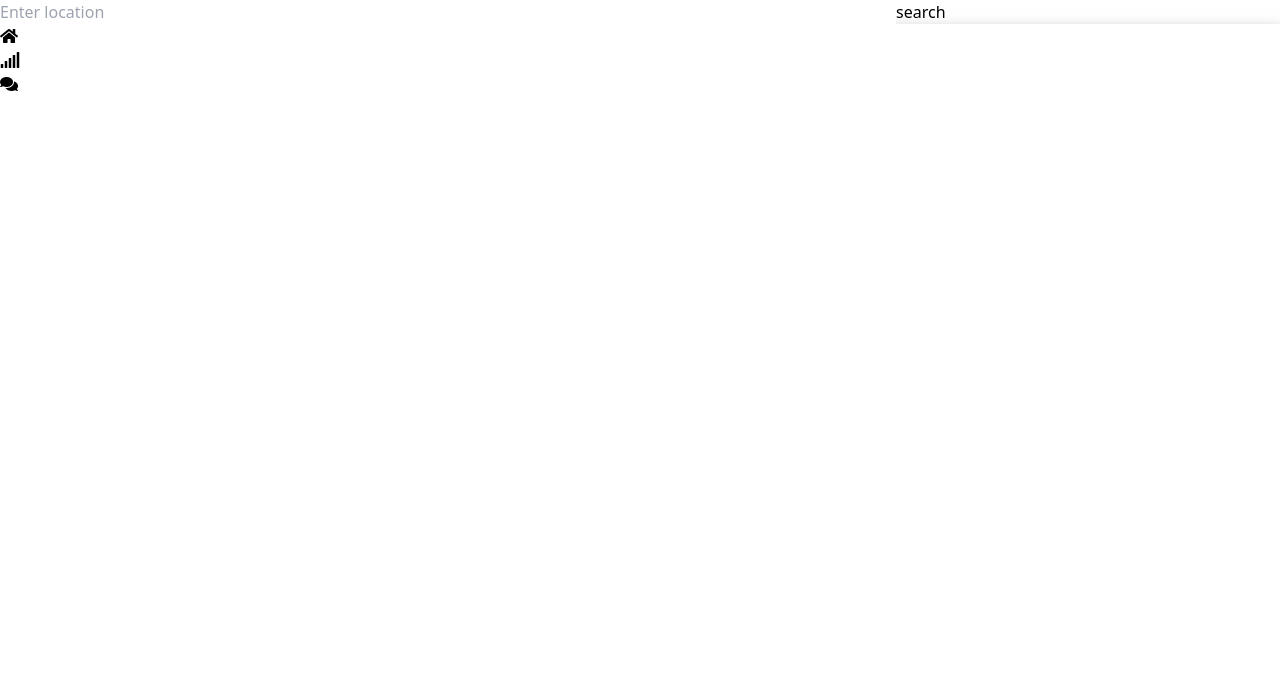
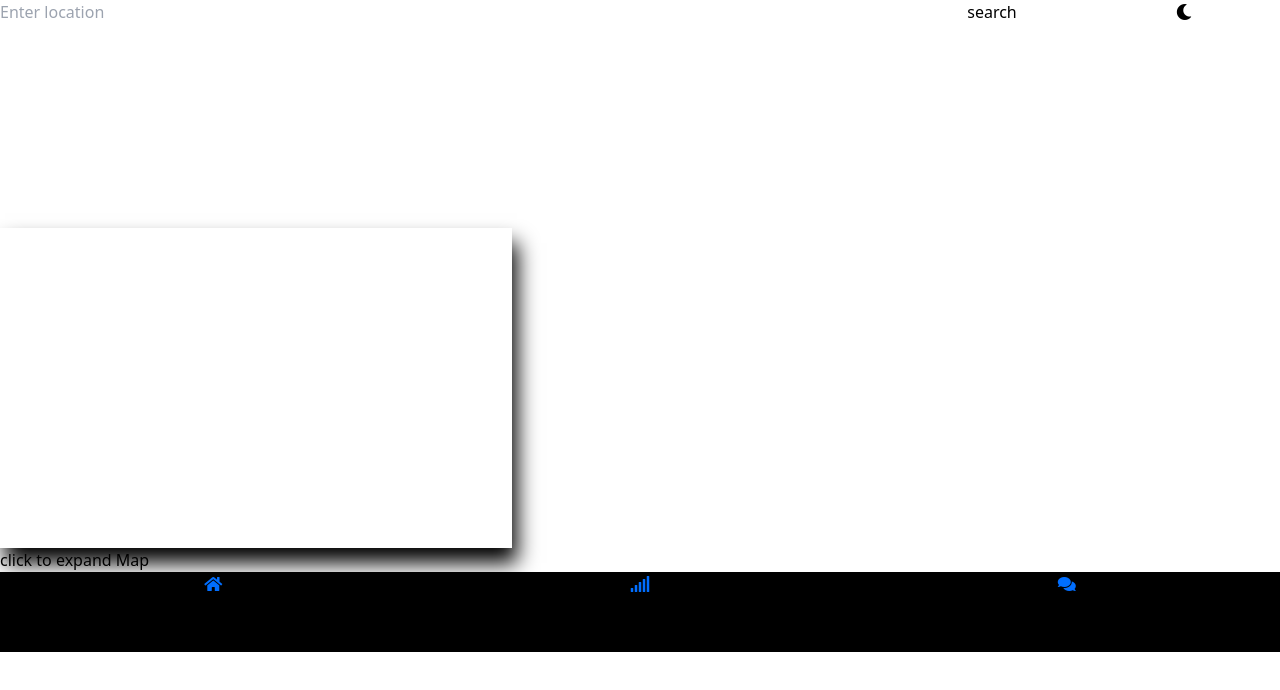
Before and after one commit to NicholasConradHolzer/GP_2_CrimeTracker, a website: page public/index.html in a window 1280 px wide. Drawn offline with nearby package versions, Linux system fonts and the light colour scheme.

Commit message:
css grid added

```diff
--- a/public/index.html
+++ b/public/index.html
@@ -23,15 +23,24 @@
     <header>
         <input type="text" placeholder="Enter location" id="search">
         <input type="button" value="search" id="searchBtn">
+        <i class="fas fa-moon"></i>
         <!--display date-fns here-->
     </header>
 
 
 
+    <main>
+
+        <section>
 
             <div id="map">
+            </div>
+            <h1>click to expand Map</h1>
+        </section>
+        <section>
 
-        <aside>
+        </section>
+    </main>
 
     <nav>
         <ul>
@@ -55,10 +64,7 @@
             </li>
         </ul>
     </nav>
-        </aside>
 
-
-    </div>
 
 </body>
 
--- a/public/map.js
+++ b/public/map.js
@@ -12,7 +12,7 @@ if (navigator.geolocation) {
         let map = L.map('map').setView([latitude, longitude], 13);
         L.tileLayer('https://api.mapbox.com/styles/v1/{id}/tiles/{z}/{x}/{y}?access_token={accessToken}', {
             attribution: 'Map data &copy; <a href="https://www.openstreetmap.org/copyright">OpenStreetMap</a> contributors, Imagery © <a href="https://www.mapbox.com/">Mapbox</a>',
-            maxZoom: 18,
+            maxZoom: 16,
             id: 'mapbox/streets-v11',
             tileSize: 512,
             zoomOffset: -1,
--- a/utils/styles/style.scss
+++ b/utils/styles/style.scss
@@ -1,20 +1,32 @@
 
 $primaryColor:black;
-$secondaryColor: rgb(0, 68, 255);
+$secondaryColor: rgb(0, 110, 255);
+
+@mixin grid-rows{
+    display: grid;
+    grid-template-rows: 1fr 1fr 1fr ;
+
+}
+@mixin grid-columns{
+    display: grid;
+    grid-template-columns: 1fr 1fr 1fr ;
+    place-items: center;
+}
 
 @mixin heightXWidth{
     height: 100%;
     width:auto;
 }
+@mixin navHxW{ height:10vh;
+    width: auto;
 
+}
 
 header{
     height:3vh;
     width: fit-content;
-    flex-direction:row;
-    display: flex;
+    @include grid-columns;
     font-size: 1rem;
-
     #search{
         width: 70vw;
 }
@@ -22,24 +34,30 @@ header{
 
 html{
    @include heightXWidth;
-
    body {
     @include heightXWidth;
+    @include grid-rows;
        padding: 0;
        margin: 0;
+    }
 
 
+main{
+
     #map{
-           @include heightXWidth;
+        height: 40vh;
+        width:40vw;
         box-shadow: 5px 15px 20px $primaryColor;
+
     }
 
-        footer{  height:3vh;
-            width: auto;
+    }
+
+    nav{ @include navHxW;
+
         background-color: $primaryColor;
 
-            ul{
-                    flex-direction:column;
+        ul{        @include grid-columns;
 
                 .fas{
                     color:$secondaryColor;
@@ -47,4 +65,3 @@ html{
             }
         }
     }
-    }
```
Also changed, not shown: utils/styles/style.css, 1 other file. Lines whose indentation alone changed are shown as unchanged.
